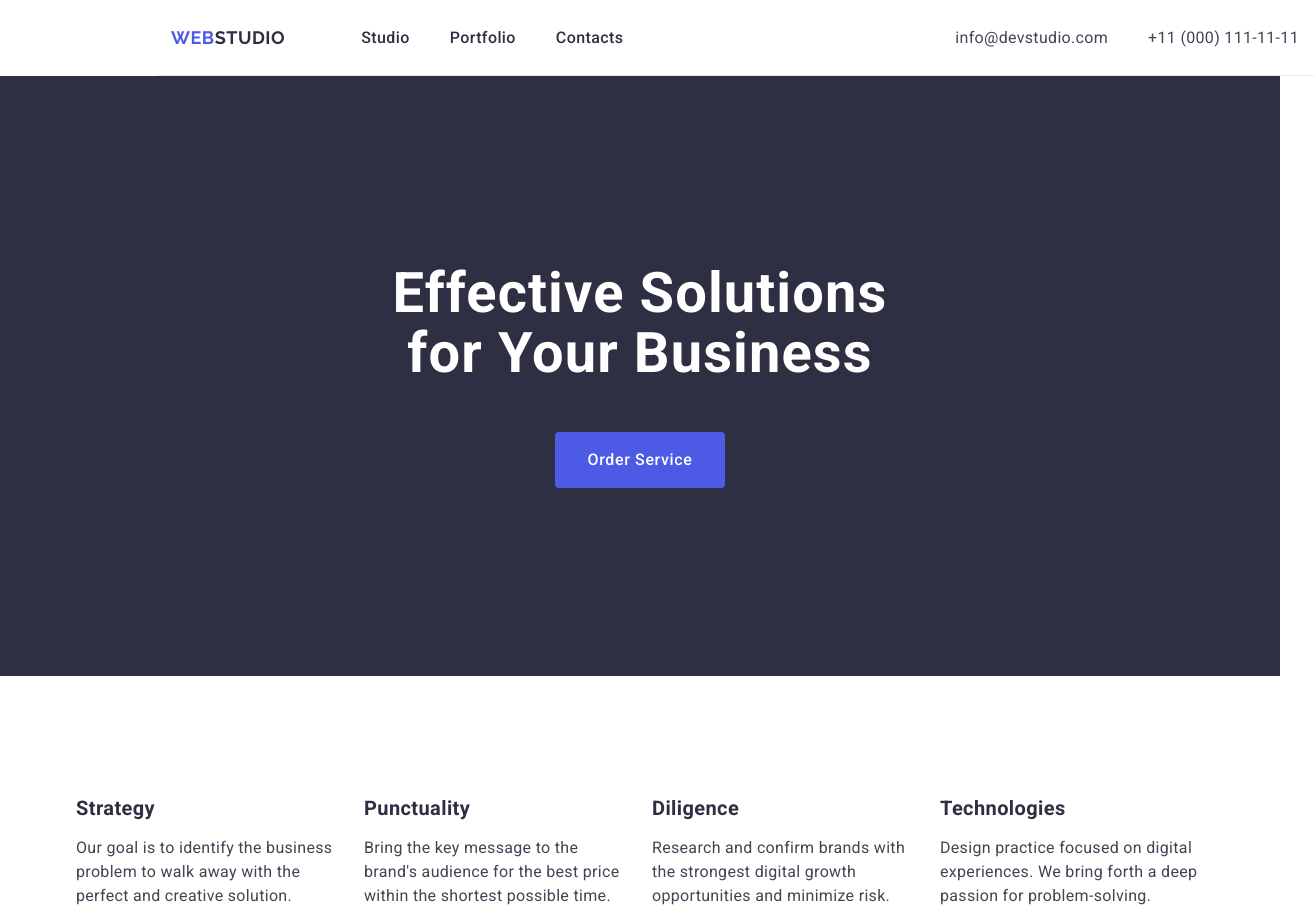
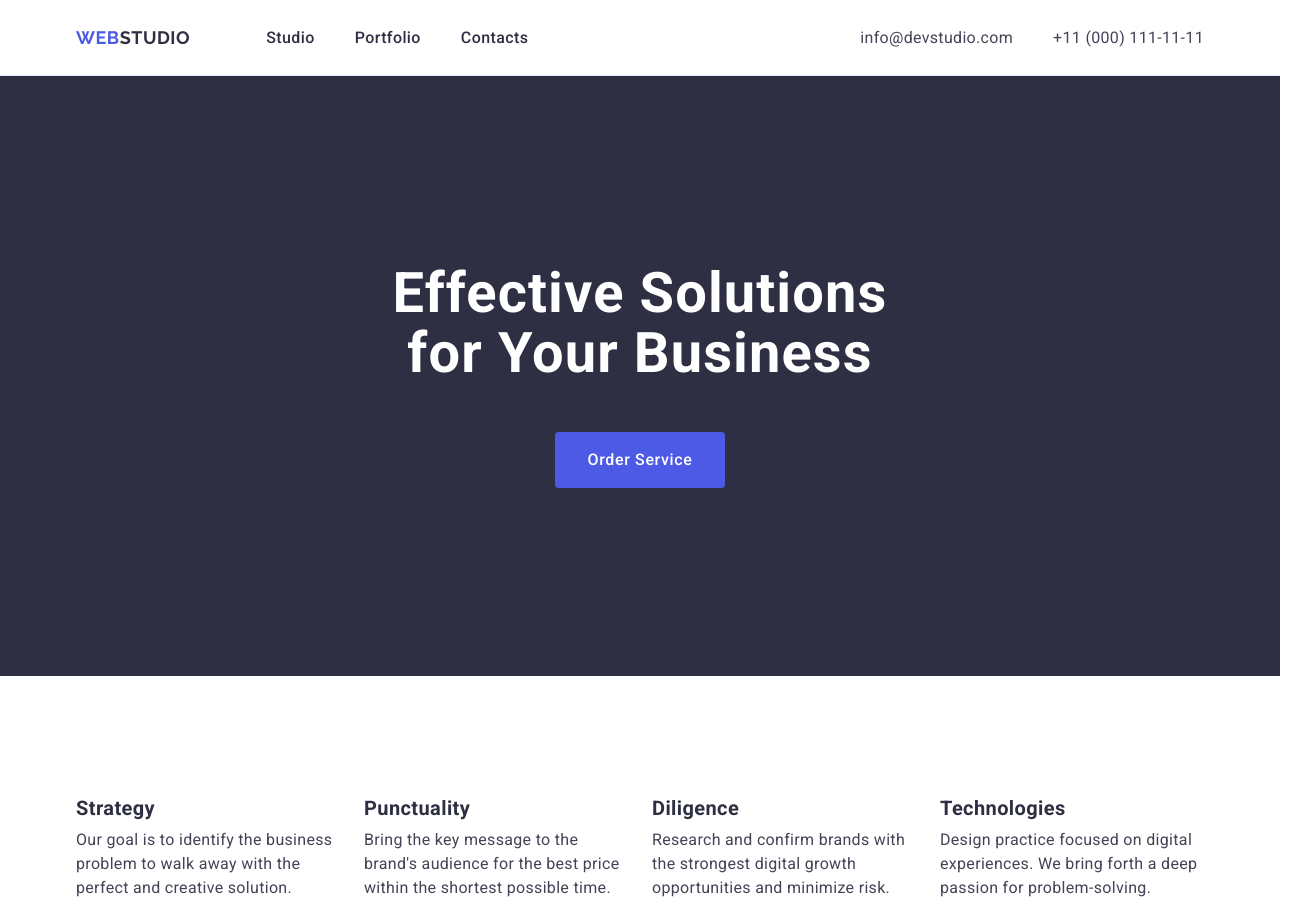
Before and after one commit to DemetriusGarson/goit-markup-hw-03, a plain HTML site: page index.html in a window 1280 px wide. Shown: the top 924 px of the page, 1314 px wide, since content can reach past the window. Drawn offline with nearby package versions, Linux system fonts and the light colour scheme; files whose address does not match are found by name.

Commit message:
corrections

```diff
--- a/css/styles.css
+++ b/css/styles.css
@@ -62,7 +62,6 @@ body{
 }
 
 .section{
-    max-width: 1440px;
     padding-top: 120px;
     padding-bottom: 120px;
 }
@@ -74,17 +73,11 @@ body{
 /*===========PAGE HEADER STYLE==============*/
 
 .header{
-    width: 1158px;
-    margin-left: 156px;
     border-bottom: 1px solid #e7e9fc;
 }
 
 .header .container {
     display: flex;
-    width: 1158px;
-    padding-left: 15px;
-    padding-right: 15px;
-    margin: 0 auto;
     justify-content: space-between;
 }
 
@@ -101,7 +94,6 @@ body{
     letter-spacing: 0.03em;
     text-transform: uppercase;
     color: #4d5ae5;
-    padding-left: auto;
     margin-right: 76px;
     margin-bottom: 0;
 }
@@ -241,7 +233,6 @@ body{
         line-height: 1.5;
         letter-spacing: 0.02em;
         color: #434455;
-        padding-top:8px;
 }
 
 /*===========/BENEFITS SECTION STYLE==============*/
@@ -277,9 +268,9 @@ body{
 }
 
 .team-list-item-wrapper{
-padding: 32px 0;
-border-radius: 0 0 4px 4px;
-background: #fff;
+    padding: 32px 0;
+    border-radius: 0 0 4px 4px;
+    background: #fff;
 }
 
 .team-item-heading{
@@ -366,13 +357,13 @@ background: #fff;
     display: inline-block;
     margin-bottom: 16px;
     text-transform: uppercase;
+    color: #4d5ae5;
 }
 
 .logo-studio-footer{
     color:#f4f4fd;
     line-height: 1.17;
     display: inline-block;
-    margin-bottom: 16px;
     text-transform: uppercase;
 }
 .footer-description{
@@ -382,7 +373,6 @@ background: #fff;
         line-height: 1.5;
         letter-spacing: 0.02em;
         color: #F4F4FD;
-        margin-top: 16px;
         max-width: 264px;
 }
 .footer-section{
```
